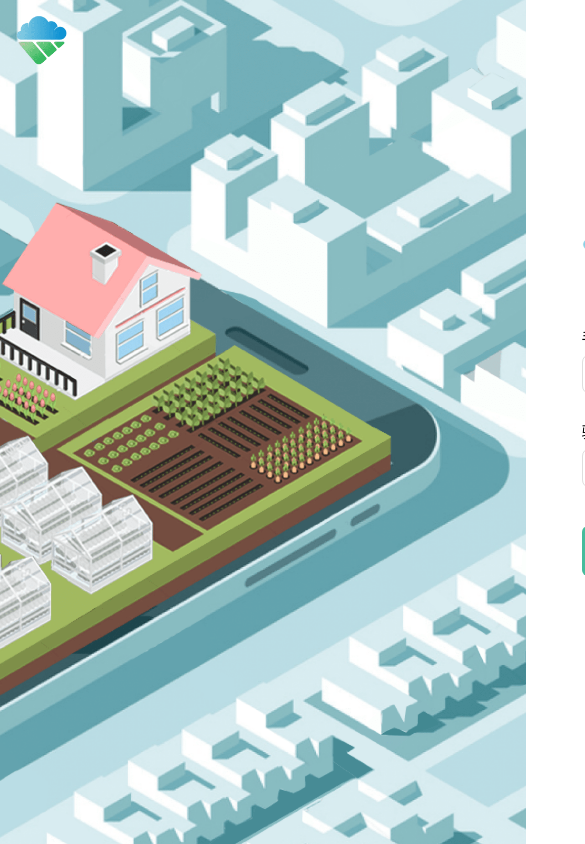
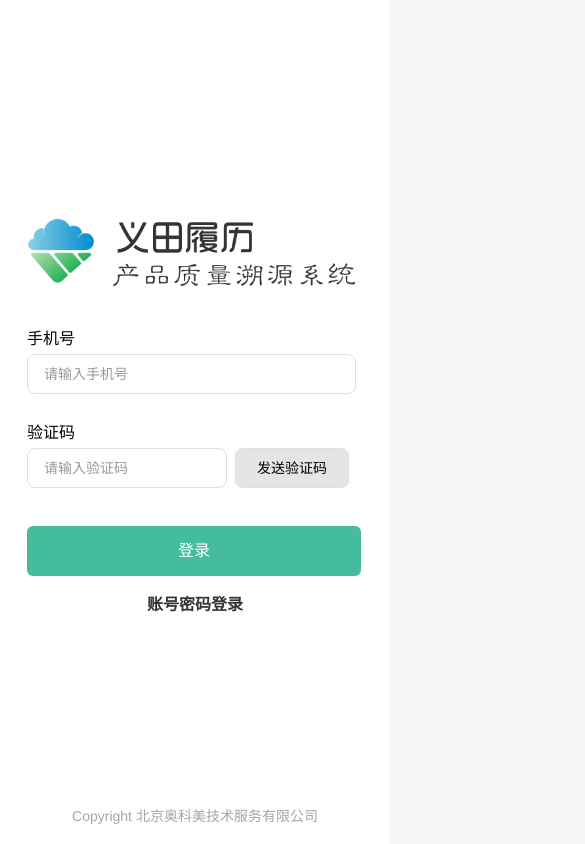
Before and after one commit to Jinsk666/resume-admin, a Vue app: page /#/login in a window 390 px wide. Shown: the top 844 px of the page, 585 px wide, since content can reach past the window. Built offline with nearby package versions, Linux system fonts and the light colour scheme; what awe-dnd, vue-baidu-map would draw is missing.

Commit message:
适配手机 隐藏点赞

```diff
--- a/src/styles/login.scss
+++ b/src/styles/login.scss
@@ -146,3 +146,19 @@
 	color: #a5a5a5;
 	font-size: 14px;
 }
+@media screen and (max-width:768px) {
+	.login-side {
+		display: none;
+	}
+	.login-content {
+		width: 100%;
+	}
+	.login {
+		min-height: auto;
+		min-width: auto;
+	}
+	.login-bottom {
+		width: 100%;
+		text-align: center;
+	}
+}
--- a/src/views/assignment/map.vue
+++ b/src/views/assignment/map.vue
@@ -50,7 +50,7 @@
                     </div>
                 </div>
             </el-tab-pane>
-            <el-tab-pane label="评论详情" name="two">
+            <!-- <el-tab-pane label="评论详情" name="two">
                 <div class="search-header clearfix">
                     <div class="left code-input">
                         <el-input
@@ -78,9 +78,6 @@
                     </div>
                 </div>
                 <div class="code-container">
-                    <!-- <div class="container-top">
-                        <div class="left">对应码列表</div>
-                    </div> -->
                     <div class="container-table">
                         <el-table
                             :data="comments.tableData"
@@ -145,7 +142,7 @@
                         </div>
                     </div>
                 </div>
-            </el-tab-pane>
+            </el-tab-pane> -->
         </el-tabs>
     </div>
 </template>
--- a/src/views/collection/add-material.vue
+++ b/src/views/collection/add-material.vue
@@ -32,7 +32,7 @@
 								v-model="item.value"
 								placeholder="请选择"
 								size="small"
-								style="width:85%">
+								style="width:100%">
 								<el-option
 									v-for="item in options"
 									:key="item.uniqueCode"
@@ -40,9 +40,9 @@
 									:label="item.enterpriseName">
 								</el-option>
 							</el-select>
-							<div class="add-factory-polyfill" @click="isAddFactory = true">
+							<!-- <div class="add-factory-polyfill" @click="isAddFactory = true">
 								<el-button size="small" plain icon="el-icon-plus"></el-button>
-							</div>
+							</div> -->
 						</el-form-item>
 						<!-- textarea -->
 						<el-form-item v-else-if="item.dataType == 10" :label="item.label + ' : '">
--- a/src/views/template/add.vue
+++ b/src/views/template/add.vue
@@ -29,7 +29,7 @@
                             </span>
                         </div>
                     </el-tab-pane>
-                    <el-tab-pane label="功能设置">
+                    <!-- <el-tab-pane label="功能设置">
                         <div class="left name">
                             <span>点赞评论</span>
                         </div>
@@ -41,7 +41,7 @@
                                 inactive-color="#CDCDCD">
                             </el-switch>
                         </div>
-                    </el-tab-pane>
+                    </el-tab-pane> -->
                     <!-- 显示隐藏 以及 位置 -->
                     <!-- <el-tab-pane label="模块设置">
                         <ul class="is-more">
@@ -175,7 +175,7 @@
                     // 原料列表
                     resumeTemplateTwoOnes:[],
                     backColor: '',
-                    isComment: true,
+                    isComment: false,
                 },
                 // 基本原料
                 material: {
```
